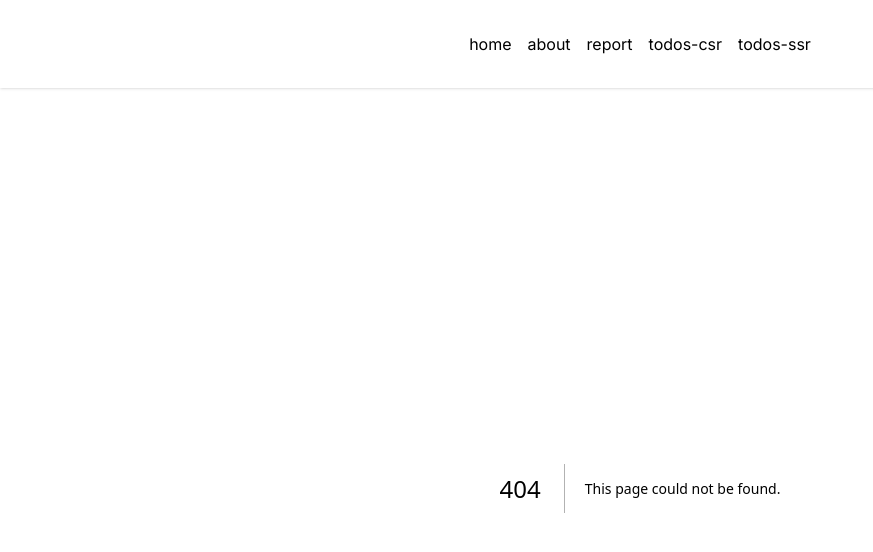
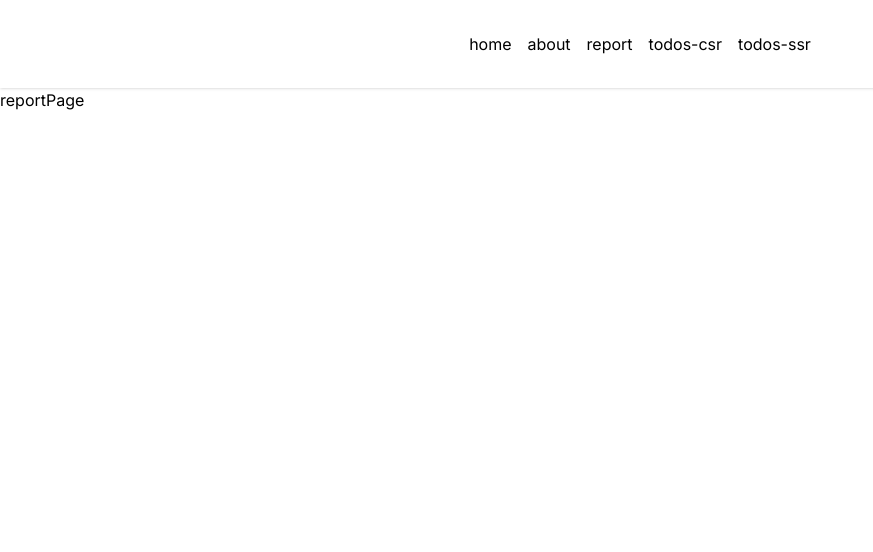
Before and after one commit to jigico/next-todo-list, a Next.js app: page /report in a window 1280 px wide. Before the commit this address had no page. Shown: the top 552 px of the page, without its empty margins (0-873 px from the left). Built offline with nearby package versions, Linux system fonts and the light colour scheme.

Commit message:
[ADD] report page

```diff
--- /dev/null
+++ b/src/app/report/page.tsx
@@ -0,0 +1,7 @@
+import React from "react";
+
+const reportPage = () => {
+  return <div>reportPage</div>;
+};
+
+export default reportPage;
```
